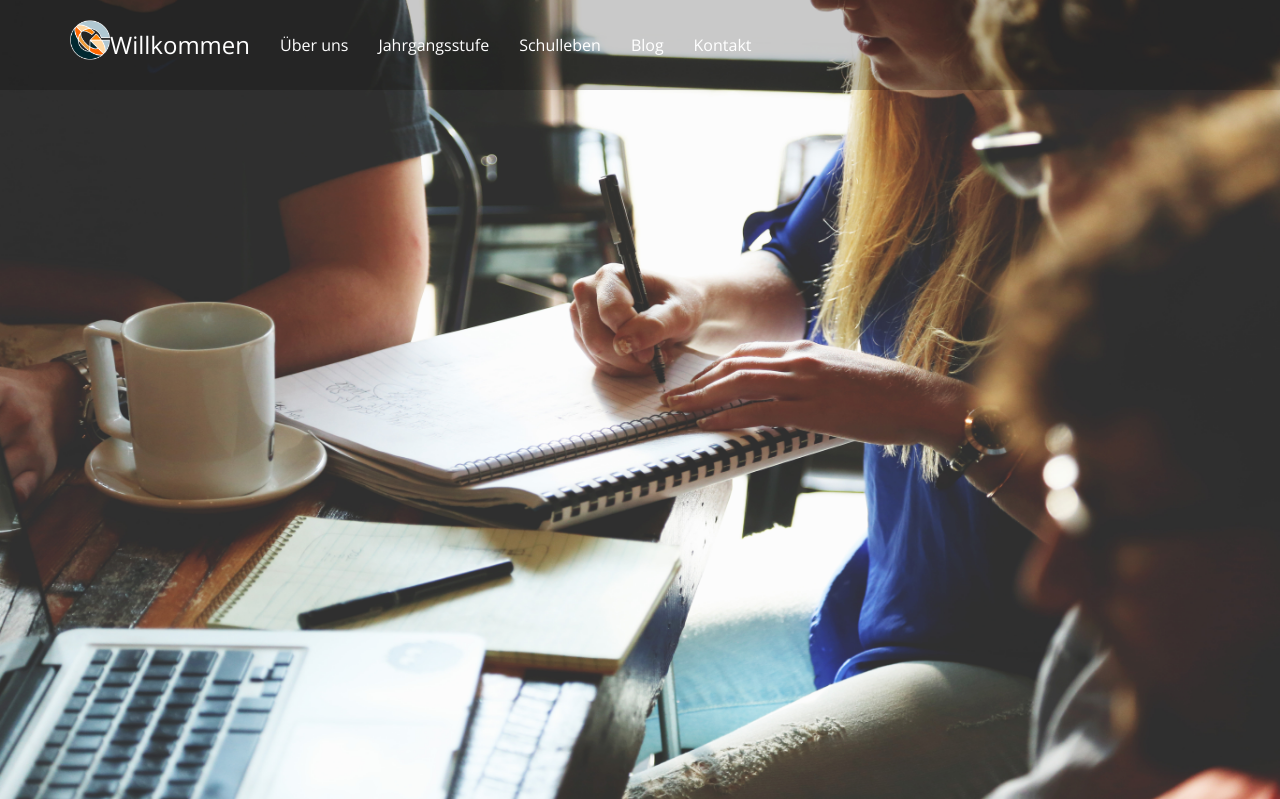
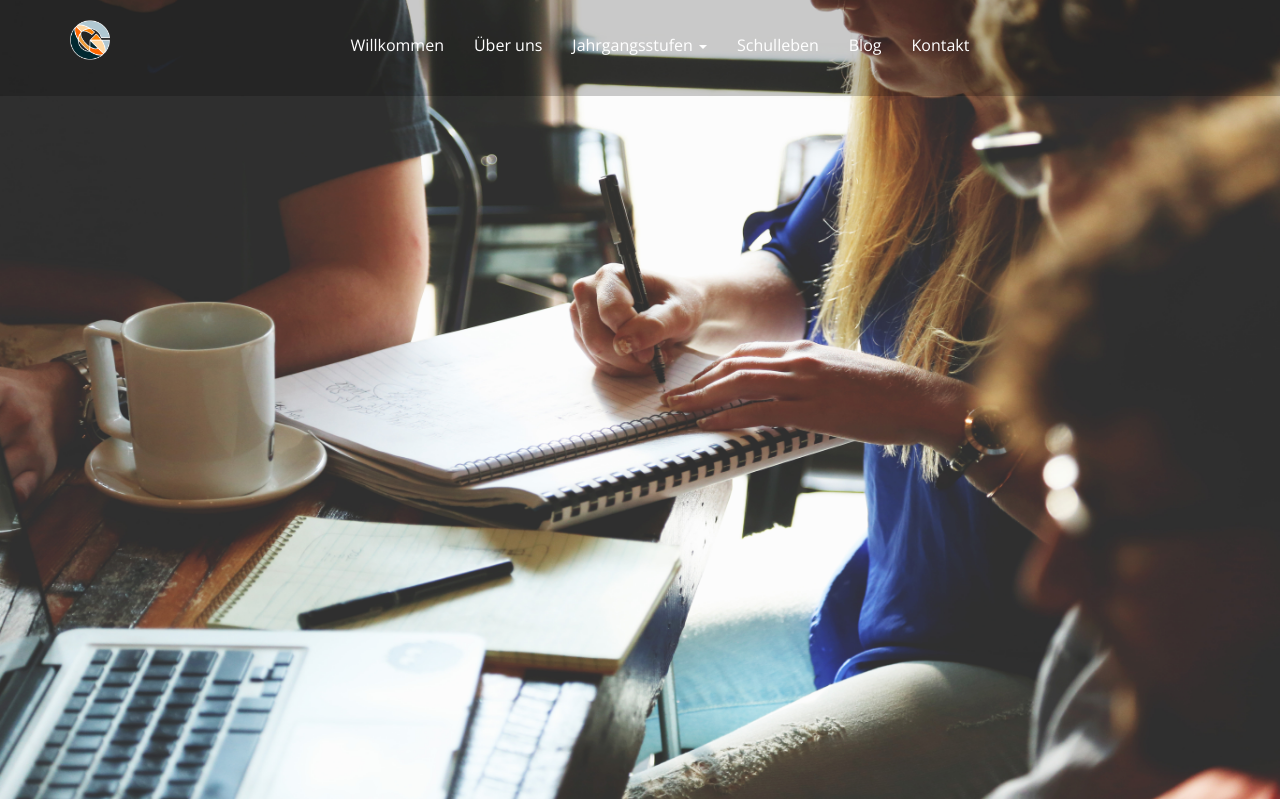
Before and after one commit to dehv/GalileiGymnasium, a PHP site: page / in a window 1280 px wide. Shown: the top 799 px of the page. Run offline with PHP 8.4, Linux system fonts and the light colour scheme; some libraries are stand-ins or nearby versions.

Commit message:
Navbar fix

```diff
--- a/index.css
+++ b/index.css
@@ -49,6 +49,17 @@ h2 {
 
 }
 
+.navbar-collapse {
+  text-align: center;
+}
+
+.nav {
+  display:inline-block;
+    float: none;
+}
+.nav li {
+  align-content: center;
+}
 .navbar-default .navbar-nav>li>a  {
   color: white;
 }
@@ -61,10 +72,13 @@ h2 {
   color: #d9d9d9;
 }
 
-.navbar-fixed-top {
-    background-color: rgba(0, 0, 0, 0.2);
+.navbar-fixed-top, .dropdown-menu {
+    background-color: rgba(0, 0, 0, 0.2)!important;
     border-bottom: 0;
-
+}
+.open .Jahrgangstufe {
+  background-color: rgba(0, 0, 0, 0.2)!important;
+  border: 0;
 }
 .navbar-fixed-top a {
   color: white!important;
@@ -86,7 +100,7 @@ h2 {
 
     .top-nav-collapse {
         padding: 0;
-        background-color: rgba(255, 255, 255, 0.9);
+        background-color: rgba(255, 255, 255, 0.9)!important;
     }
     .top-nav-collapse a {
       color:#3498DB!important;
--- a/index.html
+++ b/index.html
@@ -28,22 +28,29 @@
                     <span class="icon-bar"></span>
                 </button>
                 <a href="#" class="pull-left"><img src="logo.png"></a>
-                <a class="navbar-brand page-scroll" href="#page-top">Willkommen</a>
+
             </div>
 
             <!-- Collect the nav links, forms, and other content for toggling -->
             <div class="collapse navbar-collapse navbar-ex1-collapse">
                 <ul class="nav navbar-nav">
                     <!-- Hidden li included to remove active class from about link when scrolled up past about section -->
-                    <li class="hidden">
-                        <a href="#page-top"></a>
+                    <li>
+                        <a href="#page-top">Willkommen</a>
                     </li>
                     <li>
                         <a href="aboutus.html">Über uns</a>
                     </li>
-                    <li>
-                        <a href="">Jahrgangsstufe</a>
-                    </li>
+
+                      <li class="dropdown">
+                        <a class="dropdown-toggle Jahrgangstufe" data-toggle="dropdown" href="#">Jahrgangsstufen
+                          <span class="caret"></span></a>
+                          <ul class="dropdown-menu">
+                            <li><a href="#">Unterstufe</a></li>
+                            <li><a href="#">Mittelstufe</a></li>
+                            <li><a href="#">Oberstufe</a></li>
+                          </ul>
+                        </li>
                     <li>
                         <a href="schulleben.html">Schulleben</a>
                     </li>
--- a/index.js
+++ b/index.js
@@ -1,6 +1,6 @@
 $(document).ready(function() {
     $(window).scroll(function() {
-    if ($(".navbar").offset().top > 850) {
+    if ($(".navbar").offset().top > $(window).height()) {
         $(".navbar-fixed-top").addClass("top-nav-collapse");
     } else {
         $(".navbar-fixed-top").removeClass("top-nav-collapse");
```
